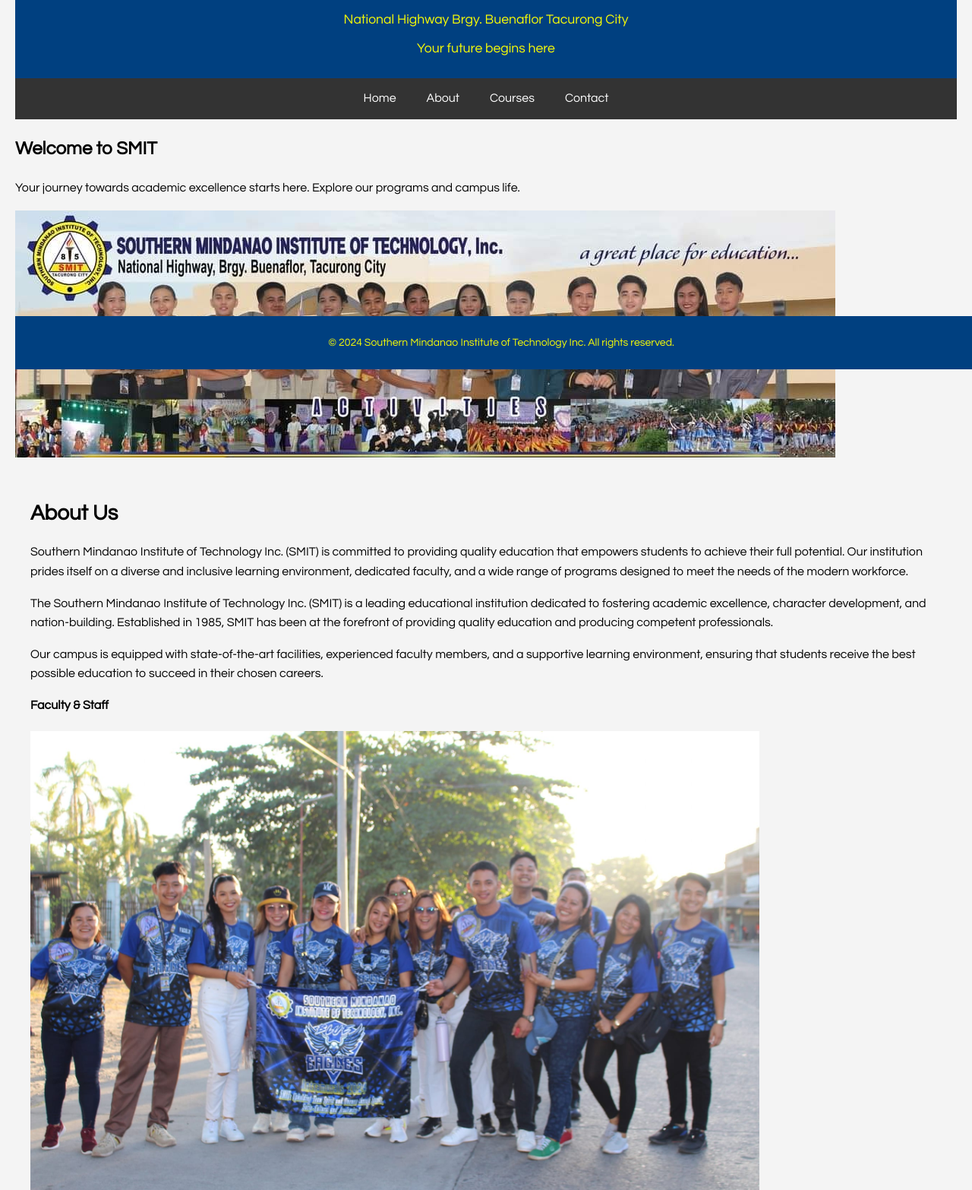
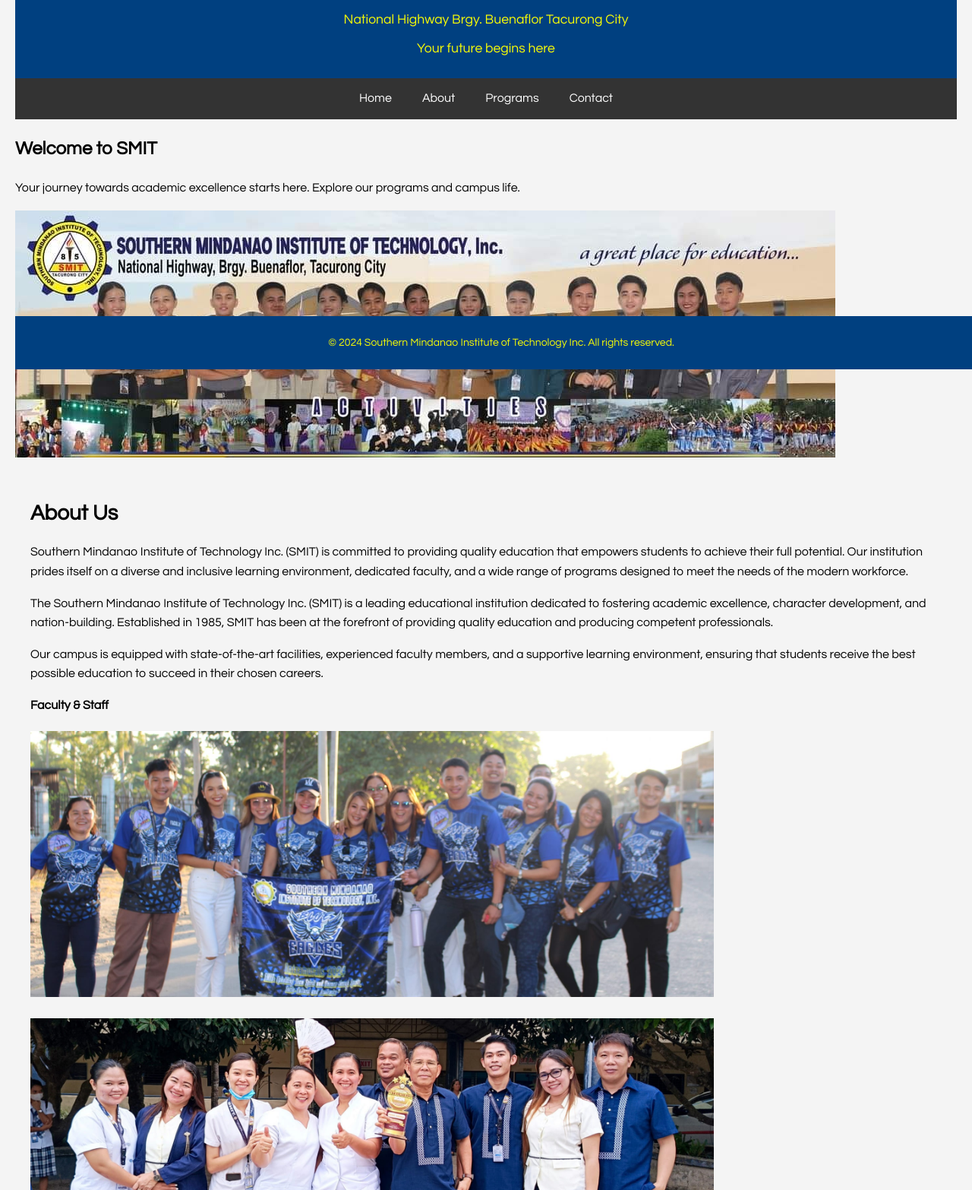
Before and after one commit to SMITINC/OFFICIALWEBSITE, a plain HTML site: page index.html in a window 1280 px wide. Shown: the part 314-1880 px from the top of the page at 76% size. Drawn offline with Linux system fonts and the light colour scheme.

Commit message:
index.html

```diff
--- a/index.html
+++ b/index.html
@@ -62,11 +62,17 @@
             margin-bottom: 10px;
         }
         .container img, .courses img {
-            width: 80%; /* Make images responsive */
-            max-width: 80%; /* Ensure images do not exceed container width */
+            width: 100%; /* Make images responsive */
+            max-width: 900px; /* Ensure images do not exceed container width */
+            height: 350px; /* Set a consistent height for images */
+            margin: 10px 0; /* Add margin around the images for spacing */
+            object-fit: cover; /* Ensure the image covers the specified width and height */
+        }
+        #programs img {
+            width: 80%; /* Different width for the programs section image */
+            max-width: 80%; /* Ensure image does not exceed container width */
             height: auto; /* Maintain aspect ratio */
             margin: 10px 0; /* Add margin around the images for spacing */
-            object-fit: cover; /* Ensure the image covers the specified width and height */
         }
         .footer {
             background-color: #004080;
@@ -90,7 +96,7 @@
     <nav>
         <a href="#home">Home</a>
         <a href="#about">About</a>
-        <a href="#courses">Courses</a>
+        <a href="#programs">Programs</a>
         <a href="#contact">Contact</a>
     </nav>
 
```
